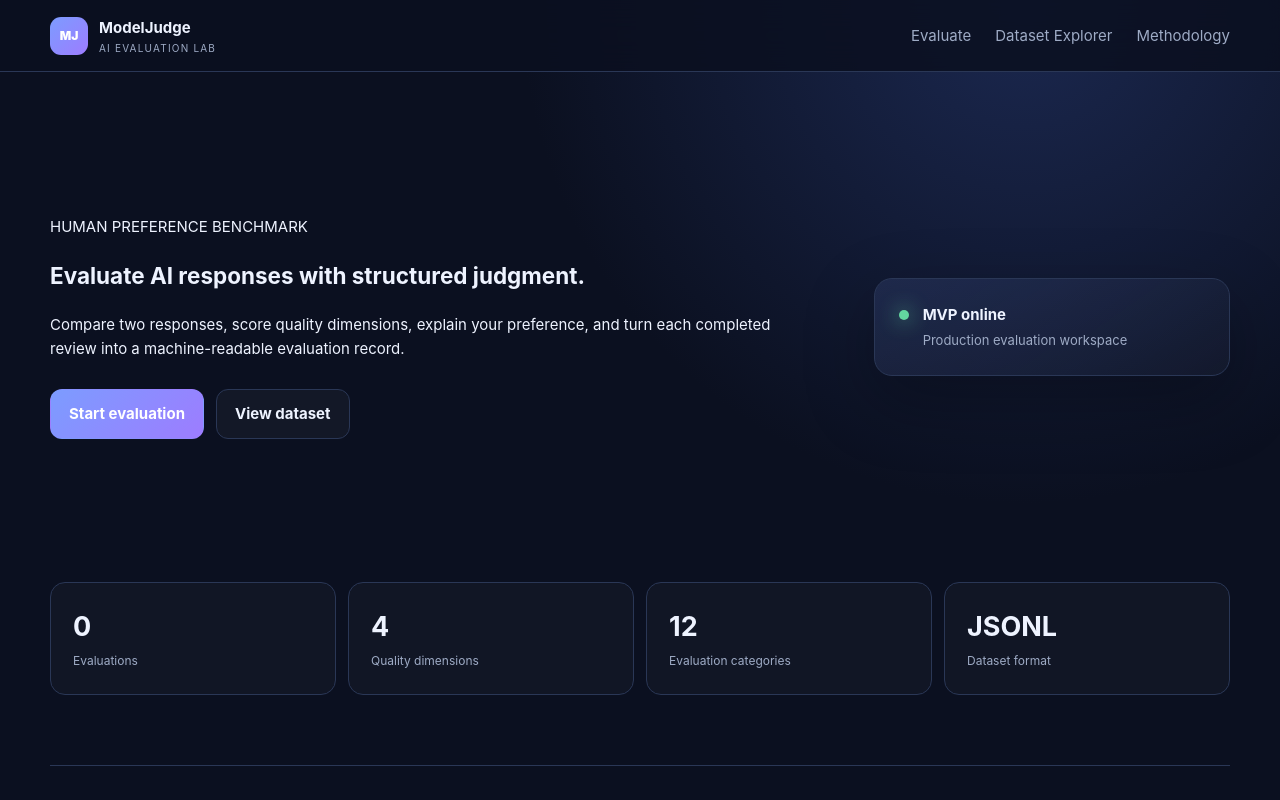
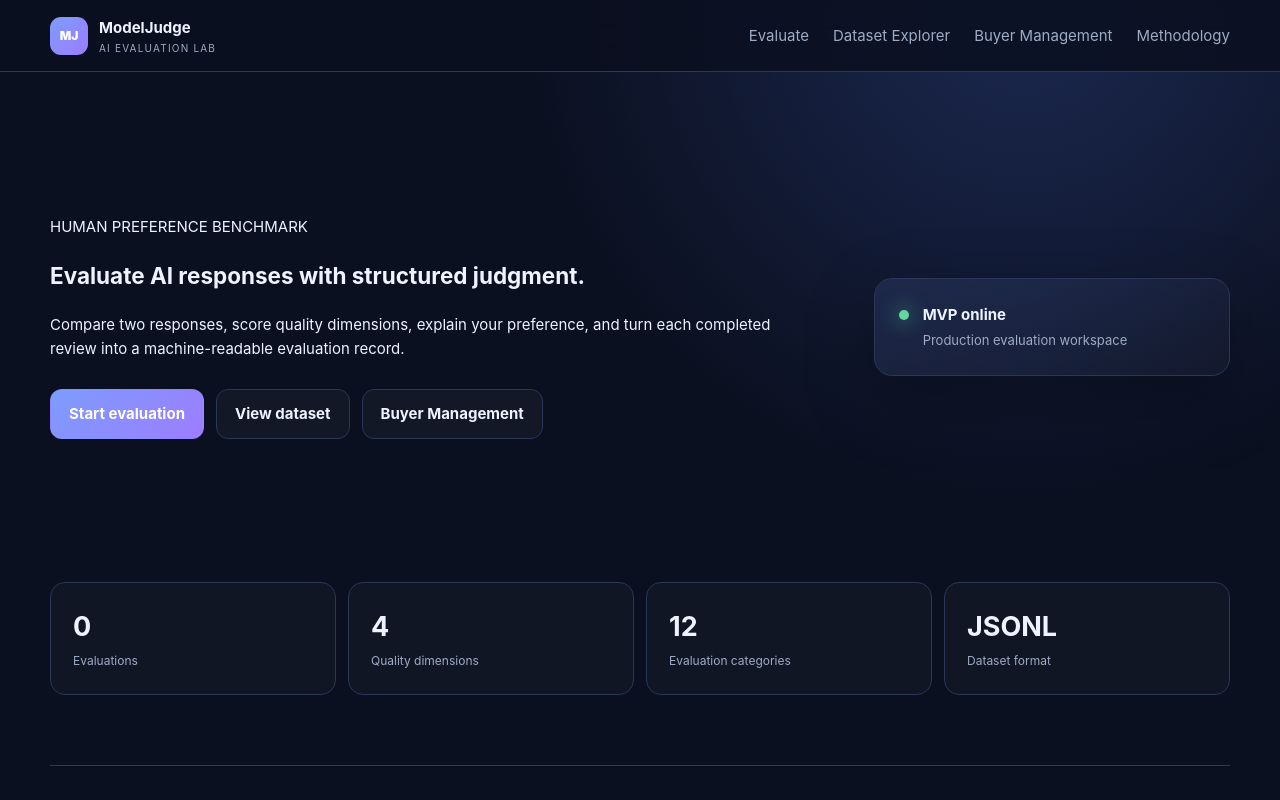
Before and after one commit to imaginationai31-sys/modeljudge-ai, a website: page frontend/index.html in a window 1280 px wide. Shown: the top 800 px of the page. Drawn offline with Linux system fonts and the light colour scheme; no server answers.

Commit message:
Add Buyer Management navigation to ModelJudge home

```diff
--- a/frontend/index.html
+++ b/frontend/index.html
@@ -16,6 +16,7 @@
     <nav>
       <a href="evaluate.html">Evaluate</a>
       <a href="dashboard.html">Dataset Explorer</a>
+      <a href="admin-buyers.html">Buyer Management</a>
       <a href="#methodology">Methodology</a>
     </nav>
   </header>
@@ -29,6 +30,7 @@
         <div class="hero-actions">
           <a class="button primary" href="evaluate.html">Start evaluation</a>
           <a class="button secondary" href="dashboard.html">View dataset</a>
+          <a class="button secondary" href="admin-buyers.html">Buyer Management</a>
         </div>
       </div>
       <div class="hero-card">
```
